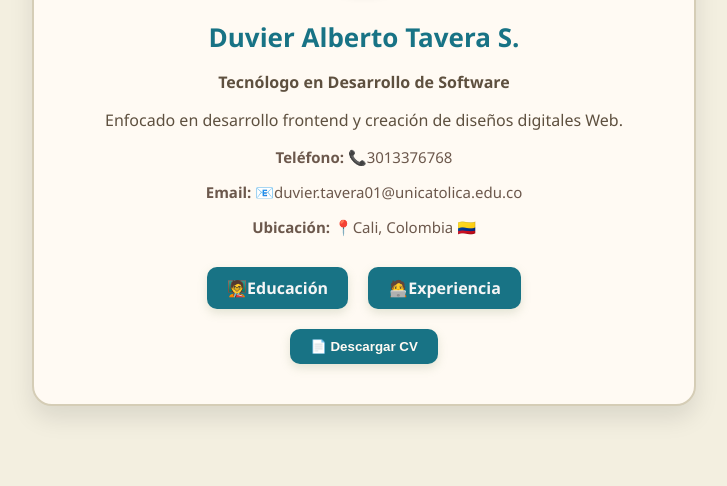
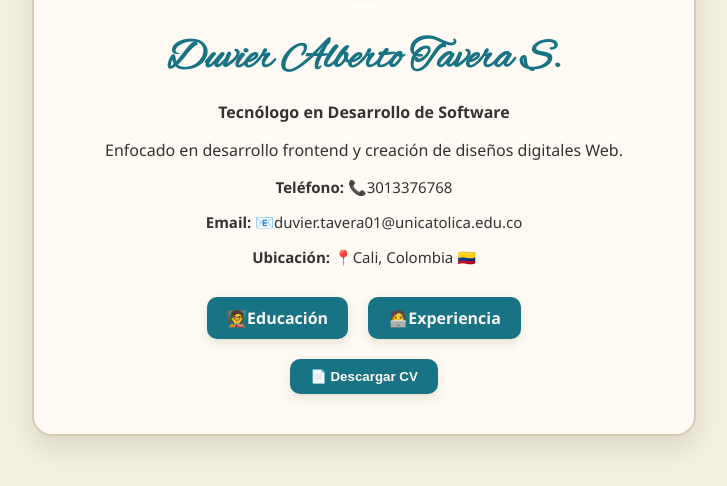
Before and after one commit to Duvhier/Parcial-VanillaJS-Tavera-407575, a plain HTML site: page index.html in a window 1280 px wide. Shown: the part 258-744 px from the top of the page, without its empty margins (276-1003 px from the left). Drawn offline with Linux system fonts and the light colour scheme.

Commit message:
styles name updated

```diff
--- a/index.html
+++ b/index.html
@@ -7,6 +7,7 @@
   <link rel="stylesheet" href="./style.css">
   <script src="https://cdnjs.cloudflare.com/ajax/libs/html2pdf.js/0.10.1/html2pdf.bundle.min.js"></script>
   <script src="scripts.js"></script>
+  <link href="https://fonts.googleapis.com/css2?family=Alex+Brush&display=swap" rel="stylesheet">
 </head>
 <body>
   <section>
--- a/style.css
+++ b/style.css
@@ -35,20 +35,21 @@ body {
 }
 
 .description h2 {
-    font-size: 26px;
+    font-family: 'Alex Brush', cursive;
+    font-size: 42px;
     margin-bottom: 10px;
     color: #187385;
 }
 
 .description p {
     font-size: 16px;
-    color: #5e503f;
+    color: #333;
 }
 
 .contact {
     margin-top: 15px;
     font-size: 15px;
-    color: #6c584c;
+    color: #333;
     font-weight: 500;
 }
 
@@ -95,5 +96,5 @@ body {
 
 .card li {
     margin-bottom: 10px;
-    color: #5e503f;
+    color: #333;
 }
```
